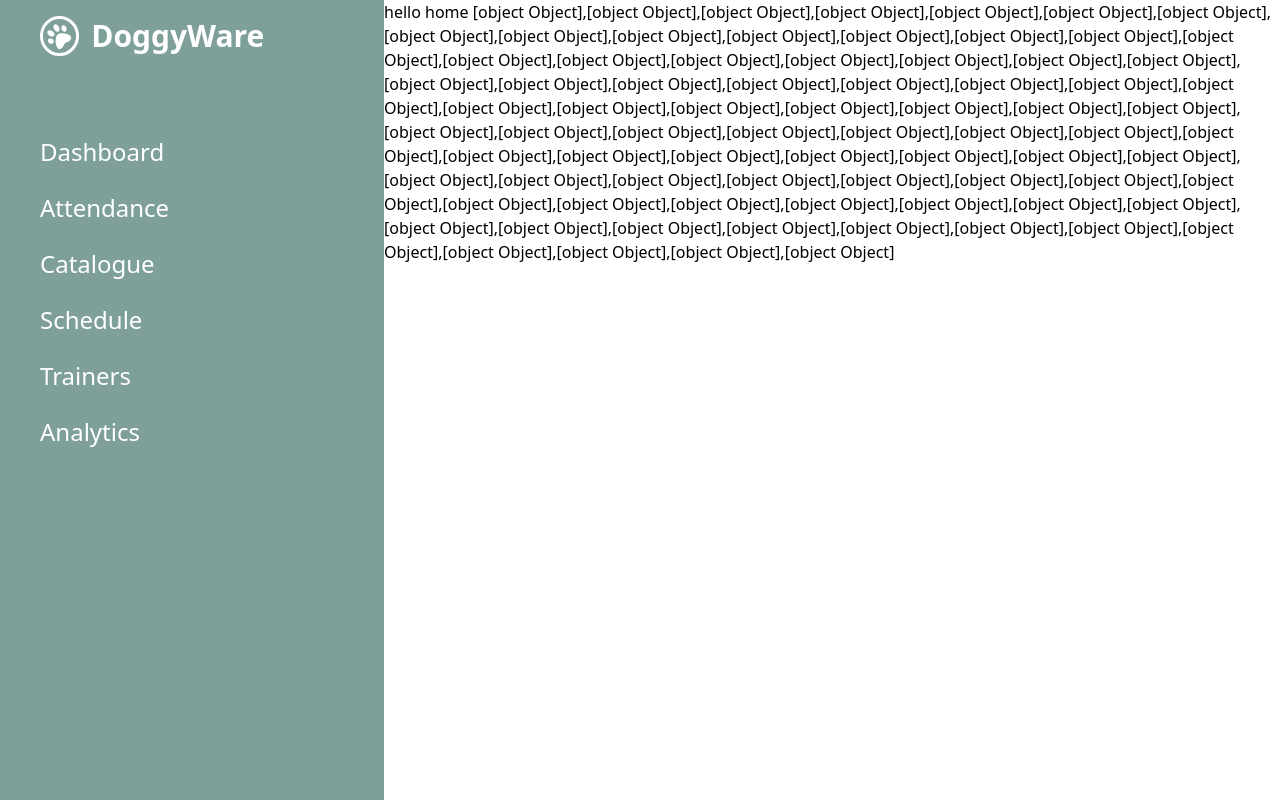
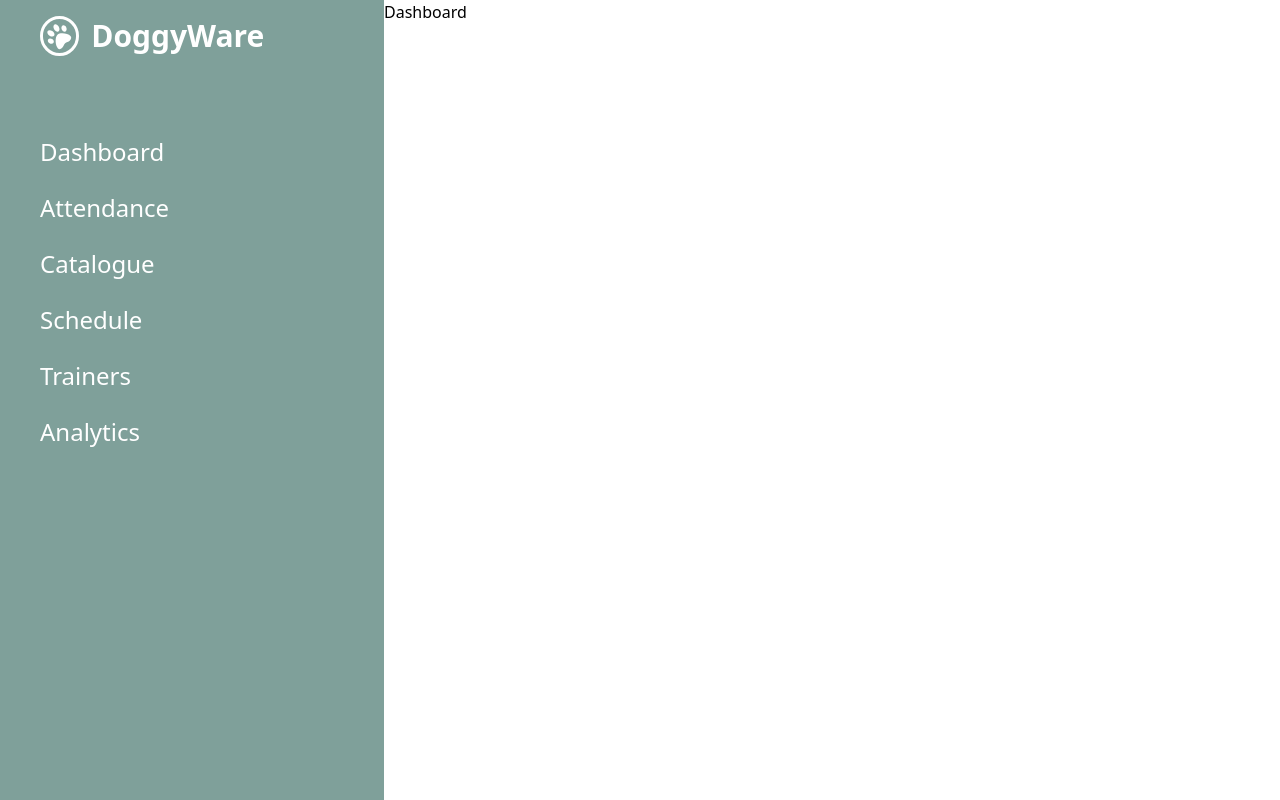
Before and after one commit to AndreiPirHu/DoggyWare, an Angular app: page / in a window 1280 px wide. Built offline with nearby package versions, Linux system fonts and the light colour scheme.

Commit message:
changed homecomponent to dashboard component

```diff
--- a/src/app/app.routes.ts
+++ b/src/app/app.routes.ts
@@ -1,4 +1,4 @@
 import { Routes } from '@angular/router';
-import { HomeComponent } from './views/home/home.component';
+import { DashboardComponent } from './views/home/dashboard.component';
 
-export const routes: Routes = [{ path: '', component: HomeComponent }];
+export const routes: Routes = [{ path: '', component: DashboardComponent }];
--- /dev/null
+++ b/src/app/views/home/dashboard.component.html
@@ -0,0 +1,5 @@
+<div class="">
+  <div id="title">
+    <h1>Dashboard</h1>
+  </div>
+</div>
--- a/src/app/views/home/home.component.html
+++ /dev/null
@@ -1 +0,0 @@
-<div class="col-span-1">hello home {{ dogs }}</div>
```
Also changed, not shown: src/app/views/home/dashboard.component.ts (renamed from src/app/views/home/home.component.ts, +4 -4 lines), src/app/views/home/dashboard.component.css (added), src/app/views/home/home.component.css (deleted), 1 other file (tests, documents, lock files or other folders).
